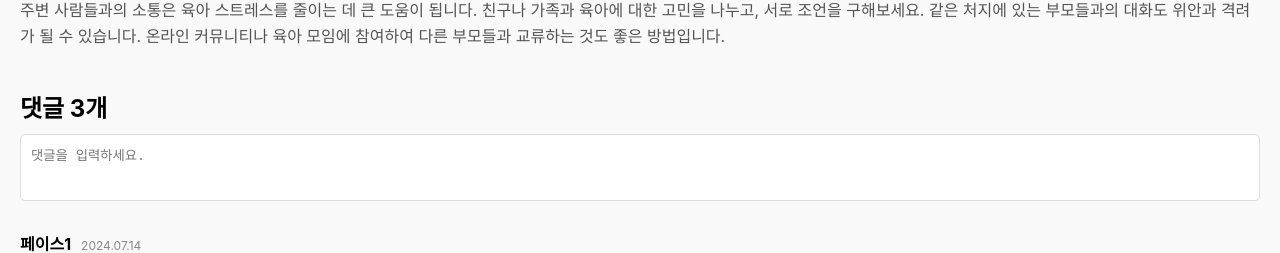
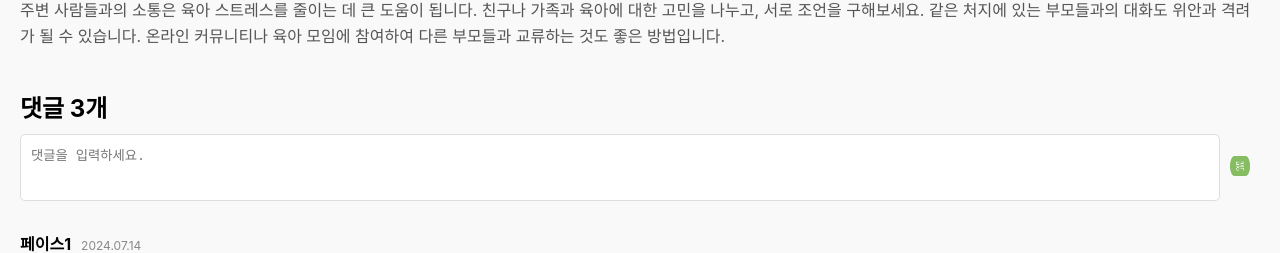
Before and after one commit to Likelion-YeungNam-Univ/12th-JollyJourney-FE, a React (Create React App) app: page /posts/1 in a window 1280 px wide. Shown: the part 1076-1329 px from the top of the page. Built offline with nearby package versions, Linux system fonts and the light colour scheme.

Commit message:
Again comment register button

```diff
--- a/src/components/board/PostDetail.css
+++ b/src/components/board/PostDetail.css
@@ -46,6 +46,18 @@
     border: 1px solid #ddd;
     border-radius: 5px;
     resize: none;
+}
+
+.comment-submit-button {
+    background: none;
+    border: none;
+    cursor: pointer;
+    padding: 10px;
+}
+
+.comment-submit-button img {
+    width: 20px;
+    height: 20px;
 }
 
 .comments-list {
--- a/src/components/board/PostDetail.js
+++ b/src/components/board/PostDetail.js
@@ -3,6 +3,7 @@ import { useParams } from 'react-router-dom';
 import { posts } from '../../mockData';
 import emptyHeart from '../../assets/images/empty-heart.png';
 import filledHeart from '../../assets/images/filled-heart.png';
+import registerIcon from '../../assets/images/register-icon.png'; // 로컬 이미지 파일 추가
 import './PostDetail.css';
 
 const PostDetail = () => {
@@ -101,6 +102,9 @@ const PostDetail = () => {
             onCompositionEnd={() => setIsComposing(false)}
             rows="3"
           />
+          <button onClick={handleAddComment} className="comment-submit-button">
+            <img src={registerIcon} alt="등록" />
+          </button>
         </div>
         <div className="comments-list">
           {comments.map(comment => (
```
Also changed, not shown: src/assets/images/register-icon.png (added).
